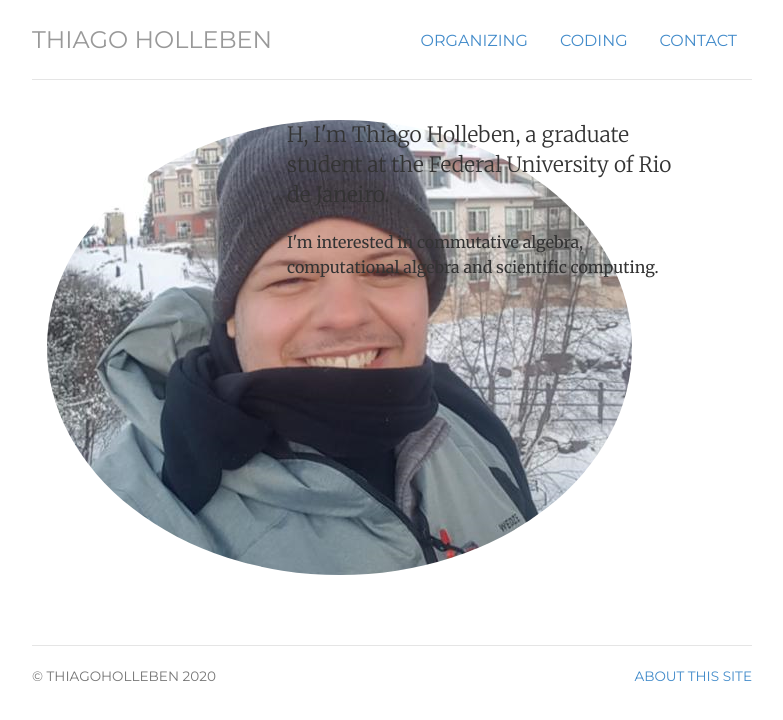
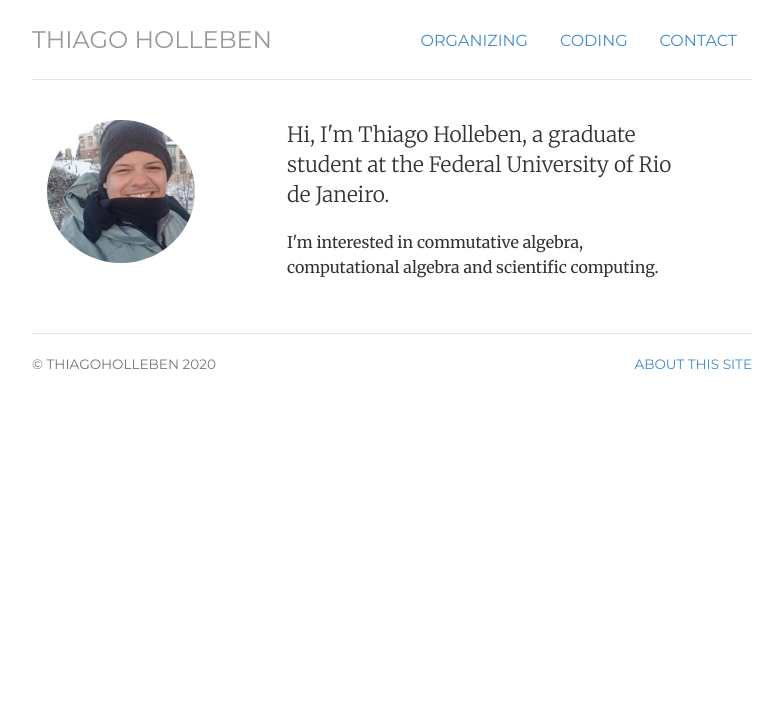
Before and after one commit to hollebenthiago/hollebenthiago.github.io, a Jekyll site: the page built from index.html, in a window 1280 px wide. Shown: the top 720 px of the page, without its empty margins (248-1031 px from the left). Built offline with Jekyll 4.4.1, drawn with Linux system fonts in a browser that asks for light colours.

Commit message:
resizing pic

```diff
--- a/index.html
+++ b/index.html
@@ -12,7 +12,7 @@ description: Thiago Holleben is a graduate student at UFRJ.
 	<img  class="img-circle avatar" alt="Thiago Holleben" src="img/temporarypic.png">
 	</div>
 	<div itemscope itemtype="http://data-vocabulary.org/Person" class="col-sm-7">
-	<p class="lead">H, I'm <span itemprop="name">Thiago Holleben</span>, a graduate student at the Federal University of Rio de Janeiro.</p>
+	<p class="lead">Hi, I'm <span itemprop="name">Thiago Holleben</span>, a graduate student at the Federal University of Rio de Janeiro.</p>
 	<p>I'm interested in <span itemprop="title">commutative algebra</span>, <span itemprop="title">computational algebra</span> and <span itemprop="title">scientific computing</span>.</p>
 
 	</div>
```
Also changed, not shown: img/temporarypic.png.
